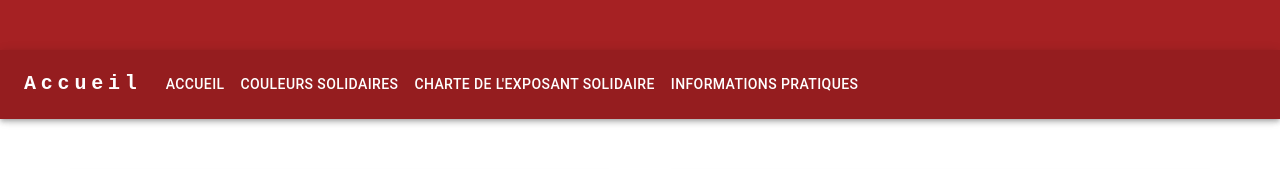
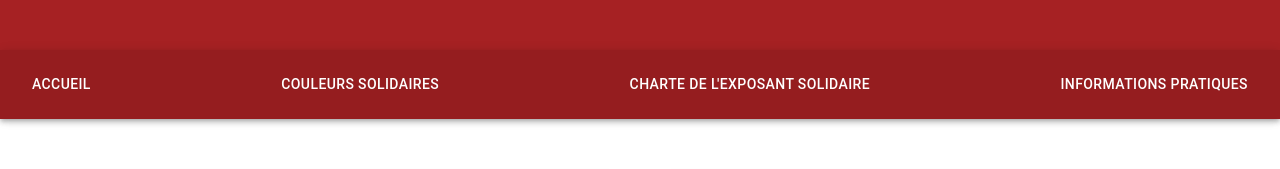
Before and after one commit to bunbun721/couleurs-solidaires, a React (Create React App) app: page / in a window 1280 px wide. Shown: the part 350-519 px from the top of the page. Built offline with nearby package versions, Linux system fonts and the light colour scheme; a web font is replaced by a local one.

Commit message:
[FIX] mobile menu

```diff
--- a/src/components/ResponsiveAppBar.js
+++ b/src/components/ResponsiveAppBar.js
@@ -9,12 +9,16 @@ import MenuIcon from "@mui/icons-material/Menu";
 import Container from "@mui/material/Container";
 import Button from "@mui/material/Button";
 import MenuItem from "@mui/material/MenuItem";
+import { Stack } from "@mui/material";
 
 const pages = [
-  { name: "Accueil", href: "/" },
+  { name: "Accueil", href: "" },
   { name: "Couleurs Solidaires", href: "couleurs-solidaires" },
   { name: "Charte de l'exposant solidaire", href: "charte" },
-  { name: "Informations pratiques", href: "informations-pratiques" },
+  {
+    name: "Informations pratiques",
+    href: "informations-pratiques",
+  },
 ];
 
 function ResponsiveAppBar() {
@@ -37,24 +41,6 @@ function ResponsiveAppBar() {
     >
       <Container maxWidth="xl">
         <Toolbar disableGutters>
-          <Typography
-            variant="h6"
-            noWrap
-            component="a"
-            href="/"
-            sx={{
-              mr: 2,
-              display: { xs: "none", md: "flex" },
-              fontFamily: "monospace",
-              fontWeight: 700,
-              letterSpacing: ".3rem",
-              color: "inherit",
-              textDecoration: "none",
-            }}
-          >
-            Accueil
-          </Typography>
-
           <Box sx={{ flexGrow: 1, display: { xs: "flex", md: "none" } }}>
             <IconButton
               size="large"
@@ -84,27 +70,59 @@ function ResponsiveAppBar() {
                 display: { xs: "block", md: "none" },
               }}
             >
-              {pages.map((page) => (
-                <MenuItem
-                  key={page.name}
-                  onClick={handleCloseNavMenu}
-                  href={page.href}
+              <Stack
+                direction="column"
+                justifyContent="center"
+                alignItems="flex-start"
+                spacing={0}
               >
-                  <Typography textAlign="center">{page.name}</Typography>
-                </MenuItem>
-              ))}
-            </Menu>
-          </Box>
-          <Box sx={{ flexGrow: 1, display: { xs: "none", md: "flex" } }}>
                 {pages.map((page) => (
                   <Button
                     key={page.name}
                     onClick={handleCloseNavMenu}
-                sx={{ my: 2, color: "white", display: "block" }}
+                    href={`/${page.href}`}
+                    sx={{
+                      color: "black",
+                      fontFamily: "monospace",
+                      fontWeight: 700,
+                      letterSpacing: ".3rem",
+                      textDecoration: "none",
+                    }}
+                  >
+                    <MenuItem
+                      key={page.name}
+                      onClick={handleCloseNavMenu}
+                      href={`/${page.href}`}
+                    >
+                      <Typography textAlign="center">{page.name}</Typography>
+                    </MenuItem>
+                  </Button>
+                ))}
+              </Stack>
+            </Menu>
+          </Box>
+          <Box
+            sx={{
+              flexGrow: 1,
+              display: { xs: "none", md: "flex" },
+              justifyContent: "space-between",
+            }}
+          >
+            {pages.map((page) => (
+              <>
+                <Button
+                  key={page.name}
+                  onClick={handleCloseNavMenu}
+                  sx={{
+                    my: 2,
+                    color: "white",
+                    display: "block",
+                  }}
                   href={`/${page.href}`}
                 >
                   {page.name}
                 </Button>
+              </>
             ))}
           </Box>
         </Toolbar>
```
Lines whose indentation alone changed are shown as unchanged.
